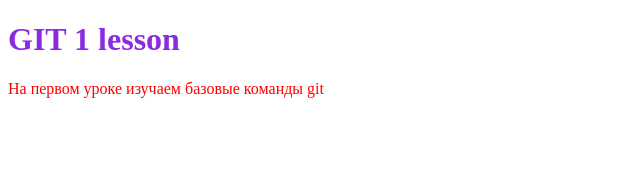
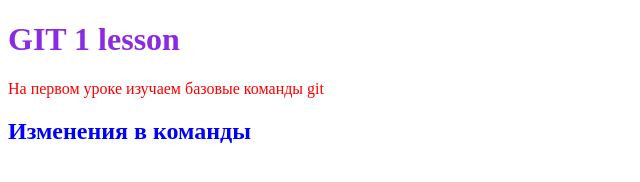
Before and after one commit to GilWel/GIT, a plain HTML site: page index.html in a window 1280 px wide. Shown: the whole page, without its empty margins (0-640 px from the left). Drawn offline with Linux system fonts and the light colour scheme.

Commit message:
styleColor

```diff
--- a/index.html
+++ b/index.html
@@ -10,5 +10,7 @@
    <h1>GIT 1 lesson</h1>
     <p>На первом уроке изучаем базовые команды git</p>
 
+    <h2>Изменения в команды</h2>
+
 </body>
 </html>
--- a/styles/style.css
+++ b/styles/style.css
@@ -4,3 +4,6 @@ h1 {
 p {
     color: rgb(255, 0, 0);
 }
+h2 {
+    color: blue;
+}
```
Also changed, not shown: main.html (added).
